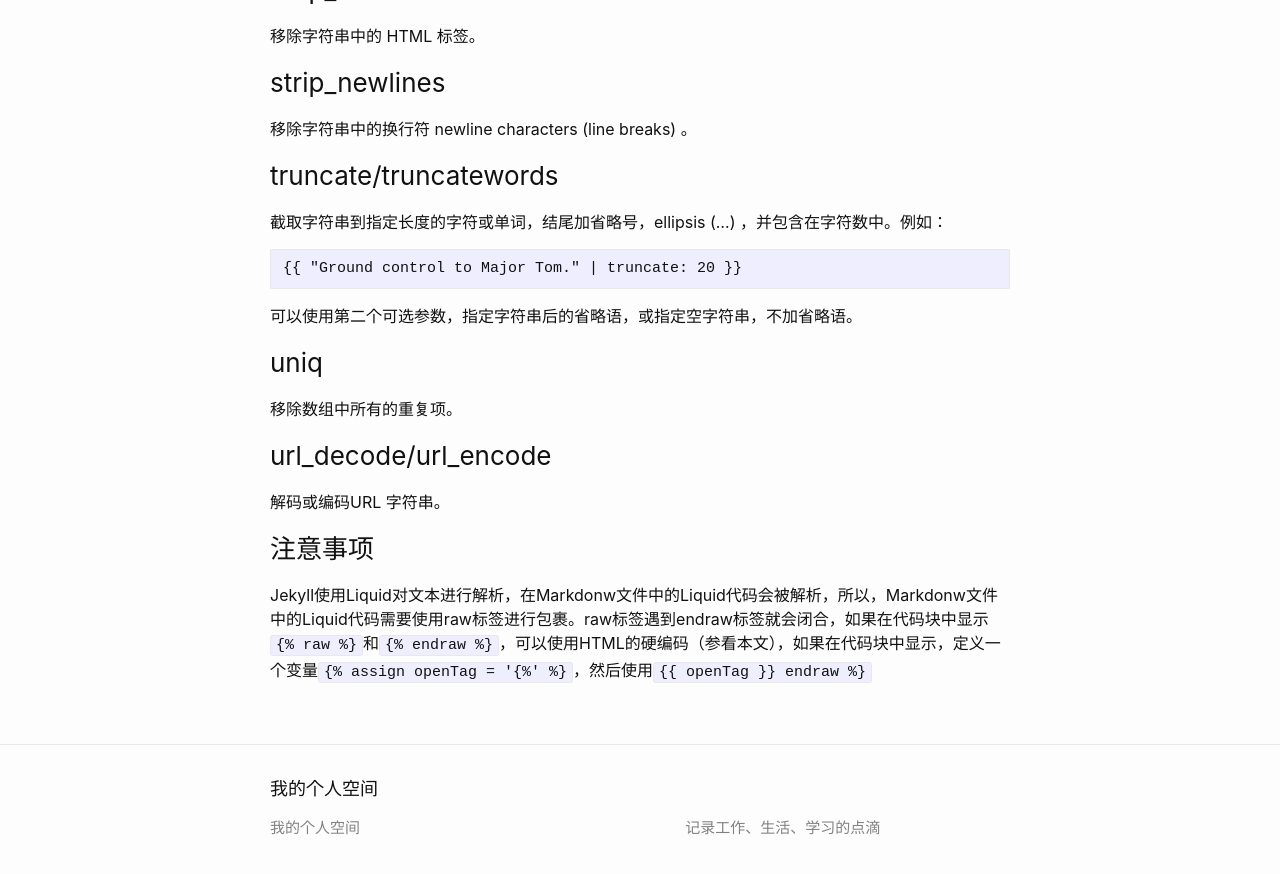
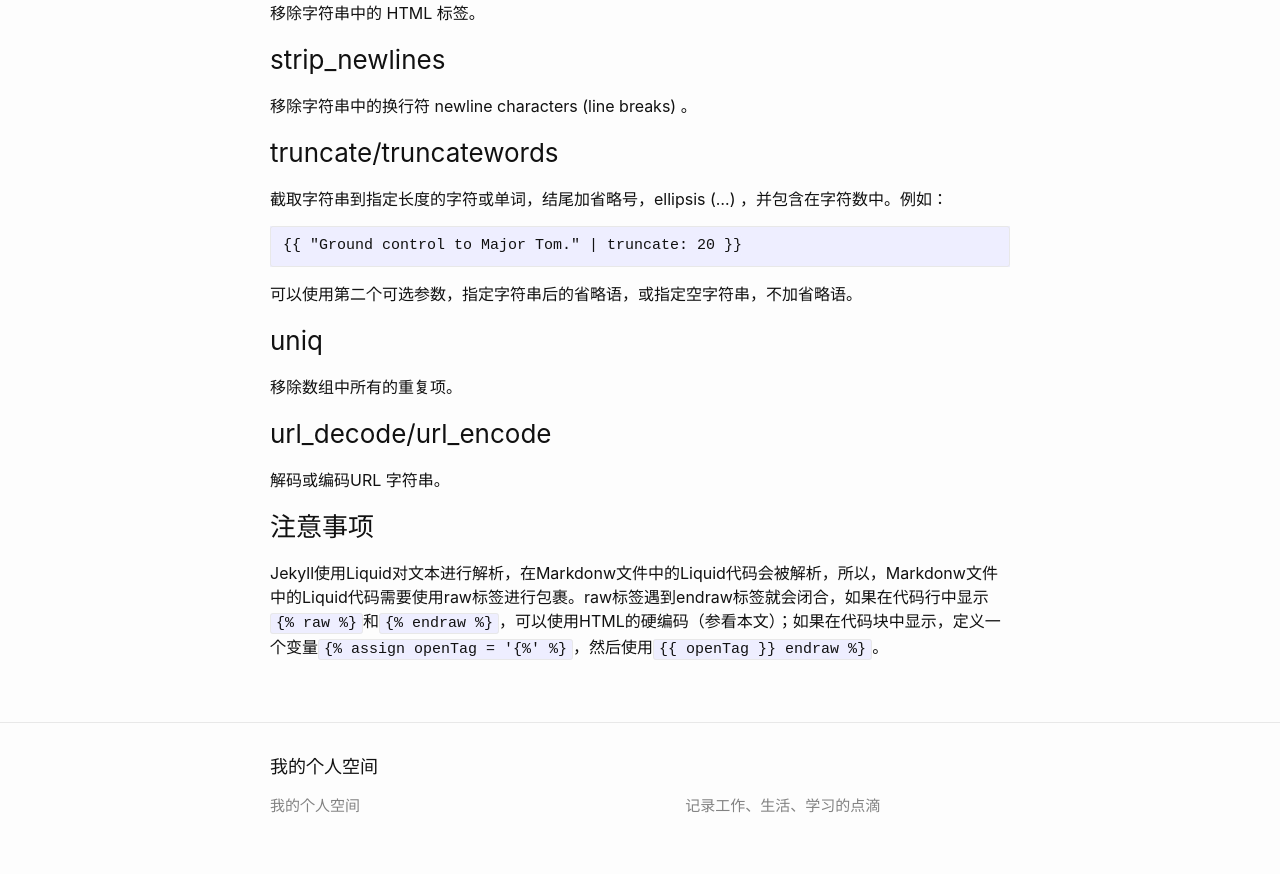
Before and after one commit to juyingzh/juyingzh.github.io, a Jekyll site: the page built from _posts/2018-11-16-use-liquid.md, in a window 1280 px wide and 900 px high, scrolled down 13562 px. Shown: the top 874 px of the window. Built offline with Jekyll 4.4.1, drawn with Linux system fonts in a browser that asks for light colours; some of the changed text lies outside the part shown.

Commit message:
A little modification

```diff
--- a/_posts/2018-11-16-use-liquid.md
+++ b/_posts/2018-11-16-use-liquid.md
@@ -422,12 +422,11 @@
 	{% raw %}
 	  In Handlebars, {{ this }} will be HTML-escaped, but
 	  {{{ that }}} will not.
-	{% endraw %}
-	{{ openTag }} endraw %}
+	{% endraw %}{{ openTag }} endraw %}
 
 ###  变量
 
-Variable 标签创建 Liquid 变量。
+Variable 标签创建 Liquid 变量。有四种定义变量的方法：assign, capture, increment, decrement。
 
 ####  assign
 
@@ -687,4 +686,4 @@
 
 ### 注意事项
 
-Jekyll使用Liquid对文本进行解析，在Markdonw文件中的Liquid代码会被解析，所以，Markdonw文件中的Liquid代码需要使用raw标签进行包裹。raw标签遇到endraw标签就会闭合，如果在代码块中显示<code>{&#37; raw &#37;}</code>和<code>{&#37; endraw &#37;}</code>，可以使用HTML的硬编码（参看本文），如果在代码块中显示，定义一个变量{% raw %}`{% assign openTag = '{%' %}`{% endraw %}，然后使用{% raw %}`{{ openTag }} endraw %}`{% endraw %}
+Jekyll使用Liquid对文本进行解析，在Markdonw文件中的Liquid代码会被解析，所以，Markdonw文件中的Liquid代码需要使用raw标签进行包裹。raw标签遇到endraw标签就会闭合，如果在代码行中显示<code>{&#37; raw &#37;}</code>和<code>{&#37; endraw &#37;}</code>，可以使用HTML的硬编码（参看本文）；如果在代码块中显示，定义一个变量{% raw %}`{% assign openTag = '{%' %}`{% endraw %}，然后使用{% raw %}`{{ openTag }} endraw %}`{% endraw %}。
```
